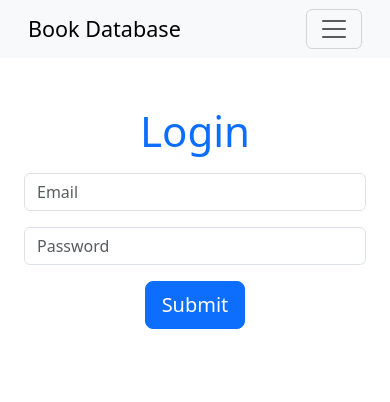
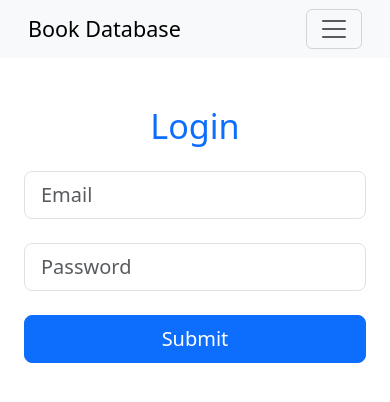
Before and after one commit to kironroy/book-database, a React (Create React App) app: page /login in a window 390 px wide. Shown: the top 402 px of the page. Built offline with nearby package versions, Linux system fonts and the light colour scheme; no server answers.

Commit message:
CSS
✅Login screen is bigger in mobile
✅ BookDetails buttons' stack on top of
      each other

```diff
--- a/src/pages/BookDetails.js
+++ b/src/pages/BookDetails.js
@@ -69,18 +69,19 @@ function BookDetails() {
           <p>
             <strong>Format:</strong> {book.format}
           </p>
-          <div className="d-flex gap-2 mt-3">
+          {/* Stacks buttons on mobile, horizontal on larger screens */}
+          <div className="d-flex flex-column flex-md-row gap-2 mt-3">
             <button
-              className="btn btn-warning"
+              className="btn btn-warning w-100"
               onClick={() => setIsEditing(true)}
             >
               Edit Book
             </button>
-            <button className="btn btn-danger" onClick={handleDelete}>
+            <button className="btn btn-danger w-100" onClick={handleDelete}>
               Delete Book
             </button>
             <button
-              className="btn btn-secondary"
+              className="btn btn-secondary w-100"
               onClick={() => navigate("/books")}
             >
               Back to List
--- a/src/pages/Login.js
+++ b/src/pages/Login.js
@@ -23,30 +23,30 @@ function Login() {
 
   return (
     <div className="container text-center mt-5">
-      <h2 className="text-primary">Login</h2>
-      {error && <p className="text-danger">{error}</p>}
-      <form onSubmit={handleLogin} className="mt-3">
-        <div className="mb-3">
+      <h2 className="text-primary display-4">Login</h2>
+      {error && <p className="text-danger lead">{error}</p>}
+      <form onSubmit={handleLogin} className="mt-4">
+        <div className="mb-4">
           <input
             type="email"
-            className="form-control"
+            className="form-control form-control-lg"
             placeholder="Email"
             value={email}
             onChange={(e) => setEmail(e.target.value)}
             required
           />
         </div>
-        <div className="mb-3">
+        <div className="mb-4">
           <input
             type="password"
-            className="form-control"
+            className="form-control form-control-lg"
             placeholder="Password"
             value={password}
             onChange={(e) => setPassword(e.target.value)}
             required
           />
         </div>
-        <button type="submit" className="btn btn-primary btn-lg btn-block">
+        <button type="submit" className="btn btn-primary btn-lg w-100">
           Submit
         </button>
       </form>
```
